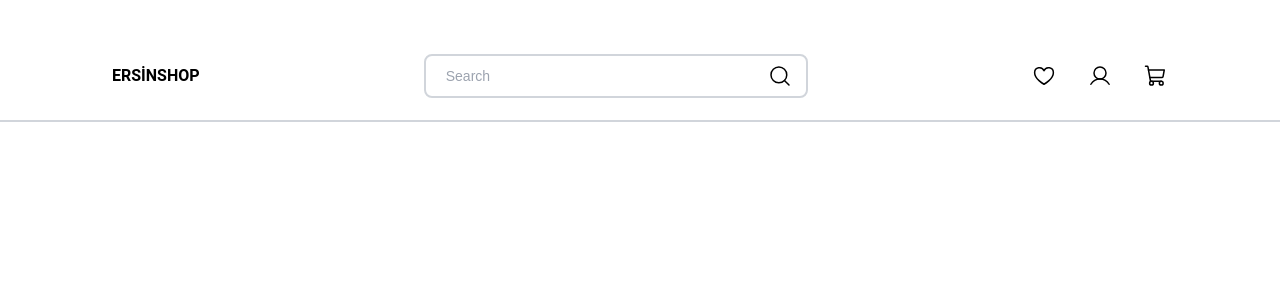
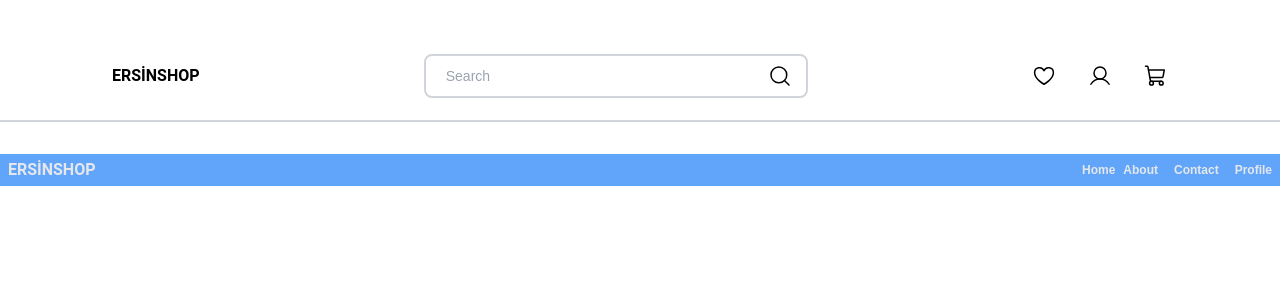
Before and after one commit to ersinctky/Ecommerce-frontend, a React (Create React App) app: page / in a window 1280 px wide. Shown: the top 300 px of the page. Built offline with nearby package versions, Linux system fonts and the light colour scheme.

Commit message:
src/views updtaed

```diff
--- a/package.json
+++ b/package.json
@@ -11,6 +11,7 @@
     "@types/react": "^17.0.20",
     "@types/react-dom": "^17.0.9",
     "axios": "^0.24.0",
+    "classnames": "^2.3.1",
     "lodash": "^4.17.21",
     "phosphor-react": "^1.4.0",
     "react": "^17.0.2",
--- a/src/App.tsx
+++ b/src/App.tsx
@@ -1,12 +1,14 @@
-import React from 'react';
-import { BrowserRouter, Switch } from 'react-router-dom';
+import React from "react";
+import { BrowserRouter, Switch } from "react-router-dom";
 
-import { ROUTES } from './constants';
-import { renderRoute } from './utils';
+import { ROUTES } from "./constants";
+import { renderRoute } from "./utils";
+import { Header } from "./views/common";
 
 export const App: React.FC = () => {
   return (
     <BrowserRouter>
+      <Header />
       <Switch>{ROUTES.map((route) => renderRoute(route))}</Switch>
     </BrowserRouter>
   );
--- /dev/null
+++ b/src/views/common/Header/Header.tsx
@@ -0,0 +1,27 @@
+import React from "react";
+import { MagnifyingGlass, Heart, User, ShoppingCart } from "phosphor-react";
+
+import { Navbar } from "../Navbar";
+
+export const Header: React.FC = () => (
+  <header>
+    <div className="flex flex-col md:flex-row items-center justify-around my-8 border-b-2 border-gray-300">
+      <h1 className="font-roboto font-bold my-8">ERSİNSHOP</h1>
+      <div className="flex flex-row items-center relative">
+        <input
+          className="border-2 border-gray-300 bg-white h-11 w-96 px-5 pr-16 rounded-lg font-poppins text-sm focus:outline-none"
+          type="search"
+          name="search"
+          placeholder="Search"
+        />
+        <MagnifyingGlass size={24} className=" absolute right-4" />
+      </div>
+      <div className="flex flex-row">
+        <Heart size={24} />
+        <User size={24} className="mx-8" />
+        <ShoppingCart size={24} />
+      </div>
+    </div>
+    <Navbar />
+  </header>
+);
--- /dev/null
+++ b/src/views/common/Header/index.ts
@@ -0,0 +1 @@
+export * from "./Header";
--- /dev/null
+++ b/src/views/common/Navbar/Navbar.tsx
@@ -0,0 +1,38 @@
+import React from "react";
+import { useToggle } from "react-use";
+import { List, X } from "phosphor-react";
+
+import { SideBar } from "../SideBar";
+
+export const Navbar: React.FC = () => {
+  const [isSideBarOpen, toggleSideBarOpen] = useToggle(false);
+
+  return (
+    <nav>
+      <div className="fixed w-full h-8 bg-blue-400 text-gray-200 flex flex-row justify-between items-center">
+        <div className="brand-logo font-roboto font-bold px-2">ERSİNSHOP</div>
+        <ul className="hidden menu-list lg:flex lg:flex-row text-xs font-poppins font-bold">
+          <li className="menu-list-item">
+            <a href="/home">Home</a>
+          </li>
+          <li className="menu-list-item px-2">
+            <a href="/about">About</a>
+          </li>
+          <li className="menu-list-item px-2">
+            <a href="/contact">Contact</a>
+          </li>
+          <li className="menu-list-item px-2">
+            <a href="/profile">Profile</a>
+          </li>
+        </ul>
+        <button
+          onClick={() => toggleSideBarOpen()}
+          className="lg:hidden menu-button"
+        >
+          {isSideBarOpen ? <X size={24} /> : <List size={24} />}
+        </button>
+        <SideBar open={isSideBarOpen} />
+      </div>
+    </nav>
+  );
+};
--- /dev/null
+++ b/src/views/common/Navbar/index.ts
@@ -0,0 +1 @@
+export * from "./Navbar";
--- /dev/null
+++ b/src/views/common/SideBar/SideBar.tsx
@@ -0,0 +1,51 @@
+import React, { useRef, useEffect } from "react";
+import ReactDOM from "react-dom";
+import cx from "classnames";
+
+interface SideBarProps {
+  open: boolean;
+}
+
+export const SideBar: React.FC<SideBarProps> = ({ open }) => {
+  const ref = useRef<HTMLDivElement | null>(null);
+
+  useEffect(() => {
+    const portalEl = document.createElement("div");
+    portalEl.id = "side-bar";
+    ref.current = portalEl;
+    document.body.appendChild(ref.current);
+
+    return () => {
+      document.body.removeChild(ref.current!);
+    };
+  }, [ref]);
+
+  if (ref.current === null) return null;
+
+  return ReactDOM.createPortal(
+    <div
+      className={cx(
+        "fixed h-screen w-1/2 sm:w-1/4 lg:hidden bg-white bg-opacity-60 top-0 transition-transform shadow-lg backdrop-blur p-4",
+        {
+          "-translate-x-full": !open,
+        }
+      )}
+    >
+      <ul className="menu-list flex flex-col text-xs font-poppins font-bold">
+        <li className="menu-list-item py-2  hover:text-blue-700">
+          <a href="/home">Home</a>
+        </li>
+        <li className="menu-list-item py-2  hover:text-blue-700 ">
+          <a href="/about">About</a>
+        </li>
+        <li className="menu-list-item py-2  hover:text-blue-700">
+          <a href="/contact">Contact</a>
+        </li>
+        <li className="menu-list-item py-2 hover:text-blue-700 ">
+          <a href="/profile">Profile</a>
+        </li>
+      </ul>
+    </div>,
+    ref.current
+  );
+};
--- /dev/null
+++ b/src/views/common/SideBar/index.ts
@@ -0,0 +1 @@
+export * from "./SideBar";
--- a/src/views/containers/Home/Home.tsx
+++ b/src/views/containers/Home/Home.tsx
@@ -1,26 +1,5 @@
 import React from "react";
-import { MagnifyingGlass, Heart, User, ShoppingCart } from "phosphor-react";
 
 export const Home: React.FC = () => {
-  return (
-    <header>
-      <div className="flex flex-col md:flex-row items-center justify-around my-8 border-b-2 border-gray-300">
-        <h1 className="font-roboto font-bold my-8">ERSİNSHOP</h1>
-        <div className="flex flex-row items-center relative">
-          <input
-            className="border-2 border-gray-300 bg-white h-11 w-96 px-5 pr-16 rounded-lg font-poppins text-sm focus:outline-none"
-            type="search"
-            name="search"
-            placeholder="Search"
-          />
-          <MagnifyingGlass size={24} className=" absolute right-4" />
-        </div>
-        <div className="flex flex-row">
-          <Heart size={24} />
-          <User size={24} className="mx-8" />
-          <ShoppingCart size={24} />
-        </div>
-      </div>
-    </header>
-  );
+  return <div>Home</div>;
 };
```
Also changed, not shown: src/views/common/index.ts (+4 -3 lines), 1 other file (tests, documents, lock files or other folders).
